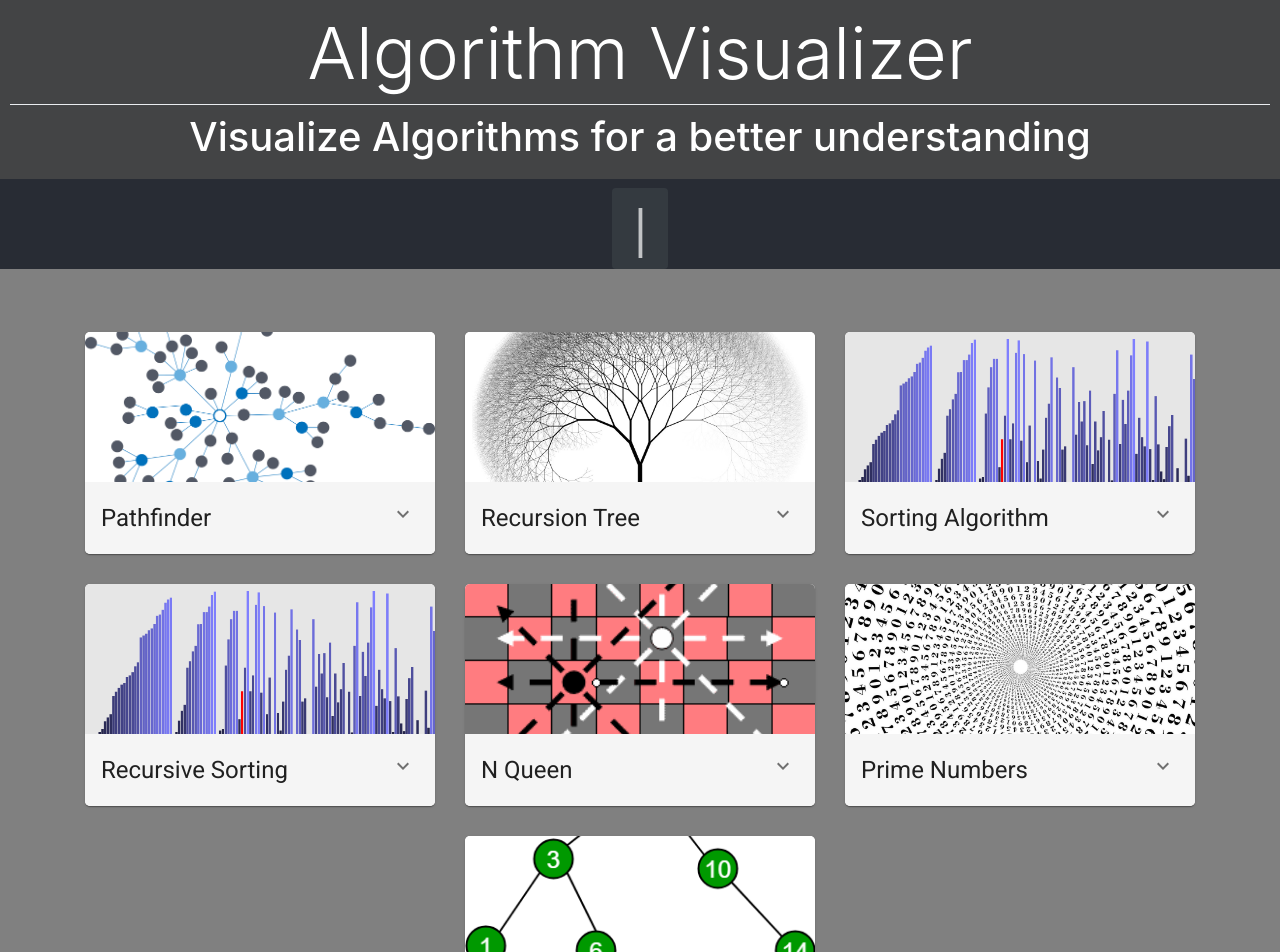
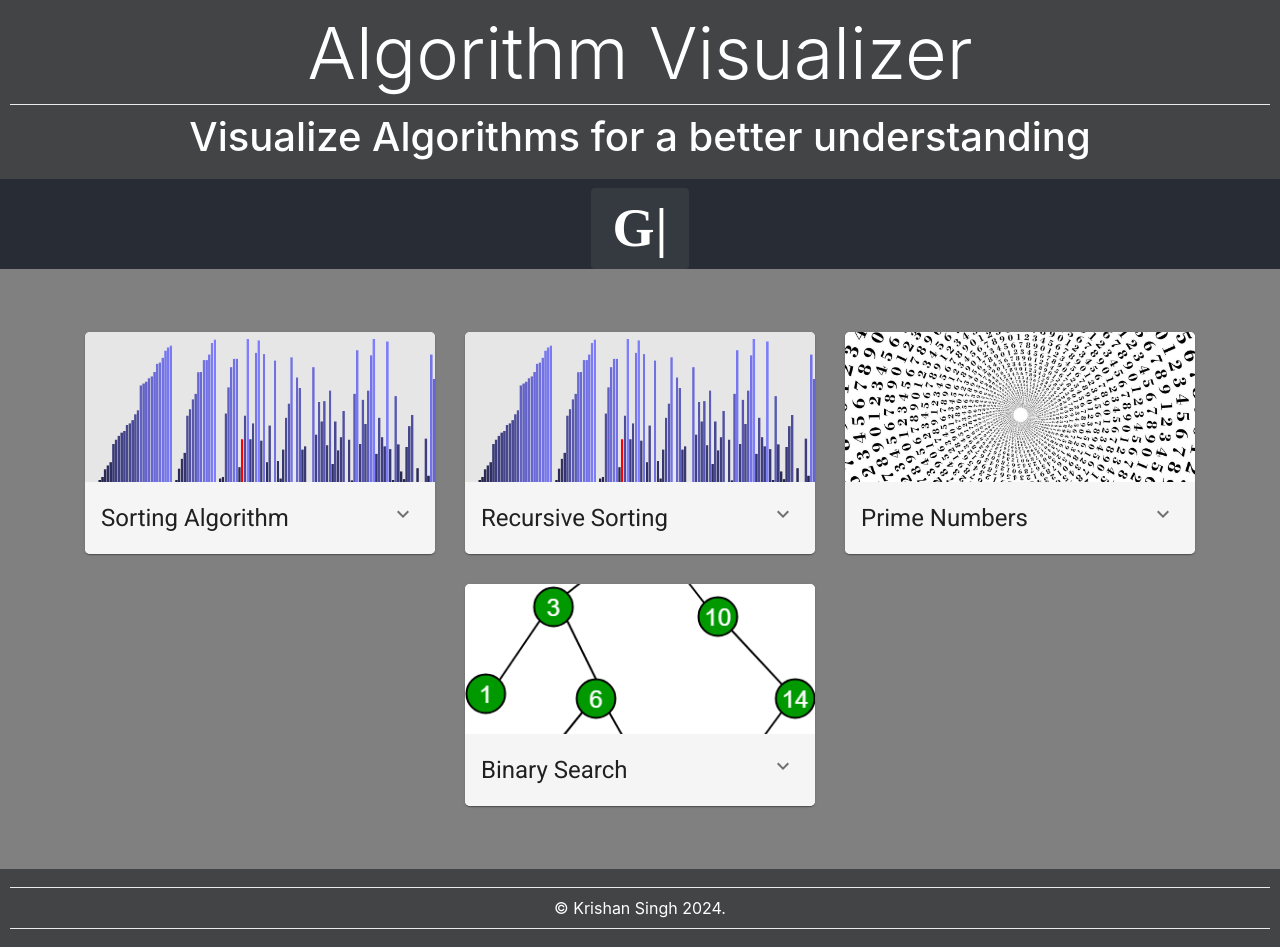
Before and after one commit to hpharshit/Algorithm_Visualizer_using_React, a React (Create React App) app: page /#/ in a window 1280 px wide. Shown: the top 952 px of the page. Built offline with nearby package versions, Linux system fonts and the light colour scheme.

Commit message:
krishna changes

```diff
--- a/src/homeComponents/cardDetails.js
+++ b/src/homeComponents/cardDetails.js
@@ -6,21 +6,21 @@ import binSearch from "./images/binaryTree.png";
 import Recursion from "./images/Recursion.jpg";
 export function getDetails() {
   return [
-    {
-      id: 1,
-      title: "Pathfinder",
-      description: "Visualize graph algorithms like dijkstra, BFS, DFS",
-      route: "/pathfinder",
-      img: graph,
-    },
-    {
-      id: 2,
-      title: "Recursion Tree",
-      description:
-        "The process in which a function calls itself directly or indirectly is called recursion. Work in progress",
-      route: "/graph",
-      img: Recursion,
-    },
+    // {
+    //   id: 1,
+    //   title: "Pathfinder",
+    //   description: "Visualize graph algorithms like dijkstra, BFS, DFS",
+    //   route: "/pathfinder",
+    //   img: graph,
+    // },
+    // {
+    //   id: 2,
+    //   title: "Recursion Tree",
+    //   description:
+    //     "The process in which a function calls itself directly or indirectly is called recursion. Work in progress",
+    //   route: "/graph",
+    //   img: Recursion,
+    // },
     {
       id: 3,
       title: "Sorting Algorithm",
@@ -35,14 +35,14 @@ export function getDetails() {
       route: "/recursivesort",
       img: sort,
     },
-    {
-      id: 5,
-      title: "N Queen",
-      description:
-        "The N queens puzzle is the problem of placing N chess queens on an N*N chessboard so that no two queens threaten each other",
-      route: "/nqueen",
-      img: queen,
-    },
+    // {
+    //   id: 5,
+    //   title: "N Queen",
+    //   description:
+    //     "The N queens puzzle is the problem of placing N chess queens on an N*N chessboard so that no two queens threaten each other",
+    //   route: "/nqueen",
+    //   img: queen,
+    // },
     {
       id: 6,
       title: "Prime Numbers",
--- a/src/homeComponents/footer.jsx
+++ b/src/homeComponents/footer.jsx
@@ -1,14 +1,12 @@
-import React, {Component} from 'react';
-import "./style.css"
+import React, { Component } from "react";
+import "./style.css";
 class Footer extends Component {
   render() {
     return (
       <div className="greet">
-                <hr className="dropdown-divider"/>
-                <h7>
-                    &copy; Harshit Pandey 2022.
-                </h7>
-                <hr className="dropdown-divider"/>
+        <hr className="dropdown-divider" />
+        <h7>&copy; Krishan Singh 2024.</h7>
+        <hr className="dropdown-divider" />
       </div>
     );
   }
```
Lines whose indentation alone changed are shown as unchanged.
